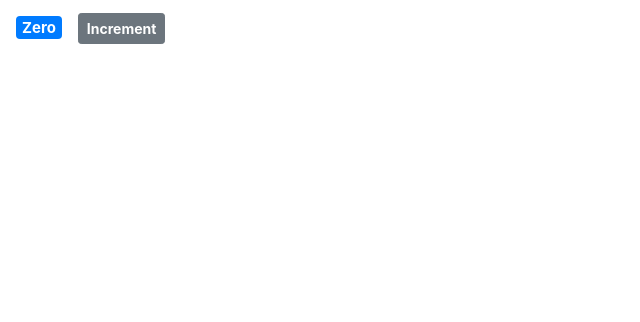
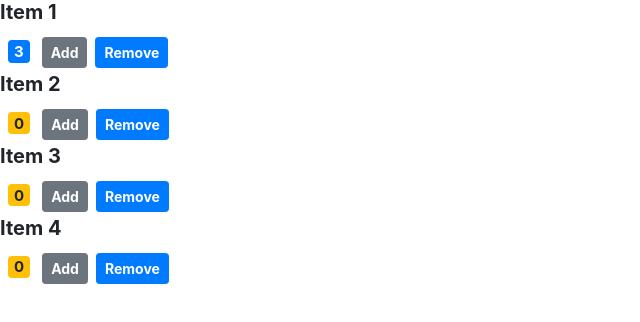
Before and after one commit to ShahriyarHussain/first-react, a React (Create React App) app: page / in a window 1280 px wide. Shown: the top 322 px of the page, without its empty margins (0-640 px from the left). Built offline with nearby package versions, Linux system fonts and the light colour scheme.

Commit message:
Added Counters

```diff
--- a/src/components/counter.jsx
+++ b/src/components/counter.jsx
@@ -2,25 +2,67 @@ import React, { Component } from 'react';
 
 class Counter extends Component {
     state = {
-        count: 0,
+        value: this.props.value,
+        tags: [],
     };
 
     styles = {
         fontWeight: "bold"
     };
 
+    // constructor() {
+    //     super();
+    //     this.handleIncrement = this.handleIncrement.bind.this;
+    // }
+
+    // handleIncrement = product => {
+    //     console.log(product);
+    //     this.setState({count: this.state.count + 1});
+    //     // console.log("Increment", this );
+    // }
+
+    handleIncrement = () => {
+        // console.log(product);
+        this.setState({value: this.state.value + 1});
+        // console.log("Increment", this );
+    }
+
+    handleDecrement = () => {
+        console.log("Cannot go below 0");
+        if (this.state.value === 0) return null;
+        this.setState({value: this.state.value - 1});
+        // console.log("Increment", this );
+    }
+
+    renderTags() {
+        if (this.state.tags.length === 0) return <p style={this.styles}>There Are No Tags!</p>;
+        return <ul> {this.state.tags.map(tag => <li key = {tag}>{tag}</li>)} </ul>;
+    }
+
     render() {
         return (
             <React.Fragment>
-                <span style={this.styles, {fontSize: 15}} className="badge badge-primary m-3">{this.formatCount()}</span>
-                <button style={this.styles} className="btn btn-secondary btn-sm">Increment</button>
+                {this.props.children}
+                <span style={this.styles, {fontSize: 15}} className={this.getBadgeClasses()}>{this.formatCount()}</span>
+                <button onClick={this.handleIncrement} style={this.styles} className="btn btn-secondary btn-sm m-1">Add</button>
+                <button onClick={this.handleDecrement} style={this.styles} className="btn btn-primary btn-sm m-1">Remove</button>
+                <br></br>
+                {/* {this.state.tags.length === 0 && "Please add some tags"}
+                {this.renderTags()} */}
             </React.Fragment>
         );
     }
 
+    getBadgeClasses() {
+        let classes = "badge m-2 badge-";
+        classes += (this.state.value === 0) ? "warning" : "primary";
+        return classes;
+    }
+
     formatCount(){
-        const {count} = this.state;
-        return count === 0 ? 'Zero': count;
+        const {value: count} = this.state;
+        return count;
+        // return count === 0 ? 'Zero': count;
     }
 }
 
--- /dev/null
+++ b/src/components/counters.jsx
@@ -0,0 +1,25 @@
+import React, { Component } from 'react';
+import Counter from './counter';
+
+class Counters extends Component {
+    state = {
+        counters: [
+            { id: 1, value: 3},
+            { id: 2, value: 0},
+            { id: 3, value: 0},
+            { id: 4, value: 0}
+        ]
+     }
+    render() {
+        return (
+        <div>
+            {this.state.counters.map(counter =>
+            <Counter key={counter.id} value={counter.value}>
+                <h5><strong>Item {counter.id}</strong></h5>
+            </Counter>)}
+        </div>
+        );
+    }
+}
+
+export default Counters;
--- a/src/index.js
+++ b/src/index.js
@@ -4,14 +4,9 @@ import './index.css';
 import App from './App';
 import reportWebVitals from './reportWebVitals';
 import "bootstrap/dist/css/bootstrap.css";
-import Counter from "./components/counter";
+import Counters from "./components/counters";
 
-ReactDOM.render(
-  <StrictMode>
-    <Counter />
-  </StrictMode>,
- document.getElementById('root')
-);
+ReactDOM.render( <Counters />, document.getElementById('root'));
 
 // If you want to start measuring performance in your app, pass a function
 // to log results (for example: reportWebVitals(console.log))
```
Also changed, not shown: 2 other files (tests, documents, lock files or other folders).
